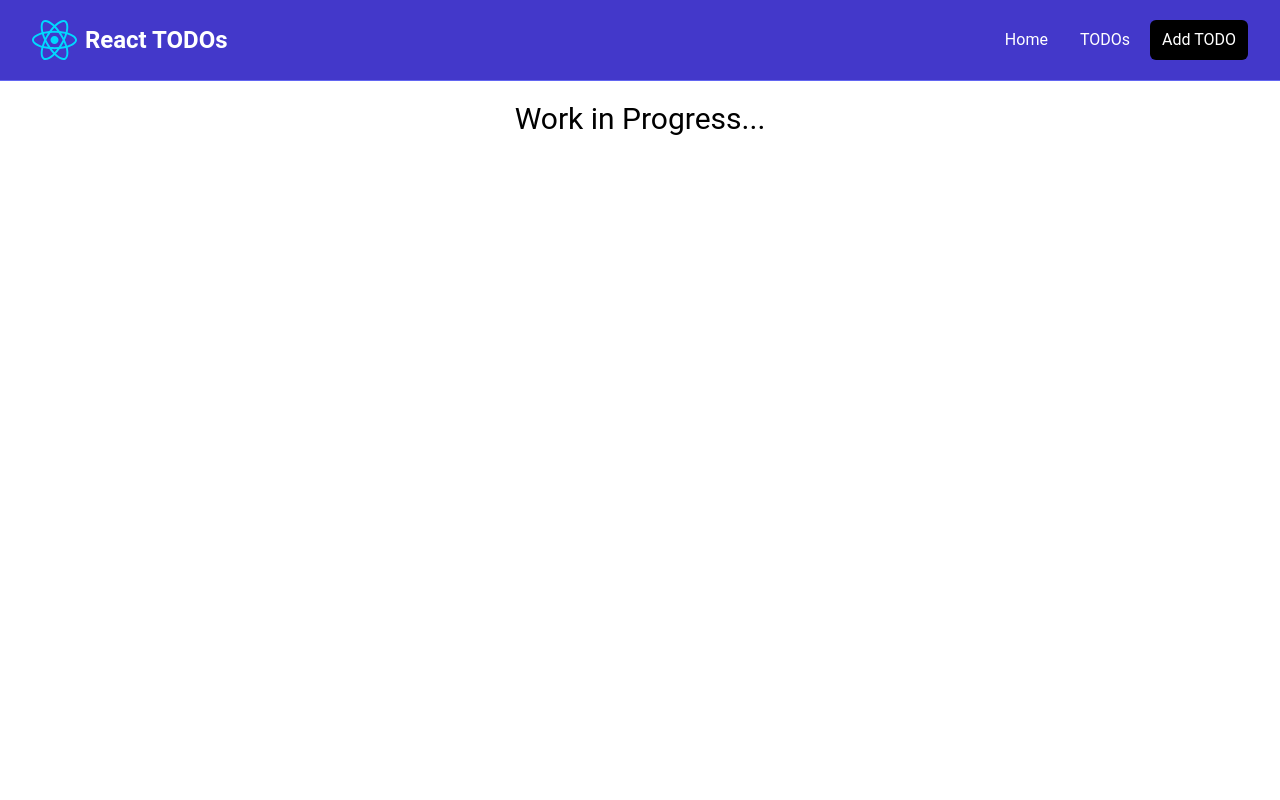
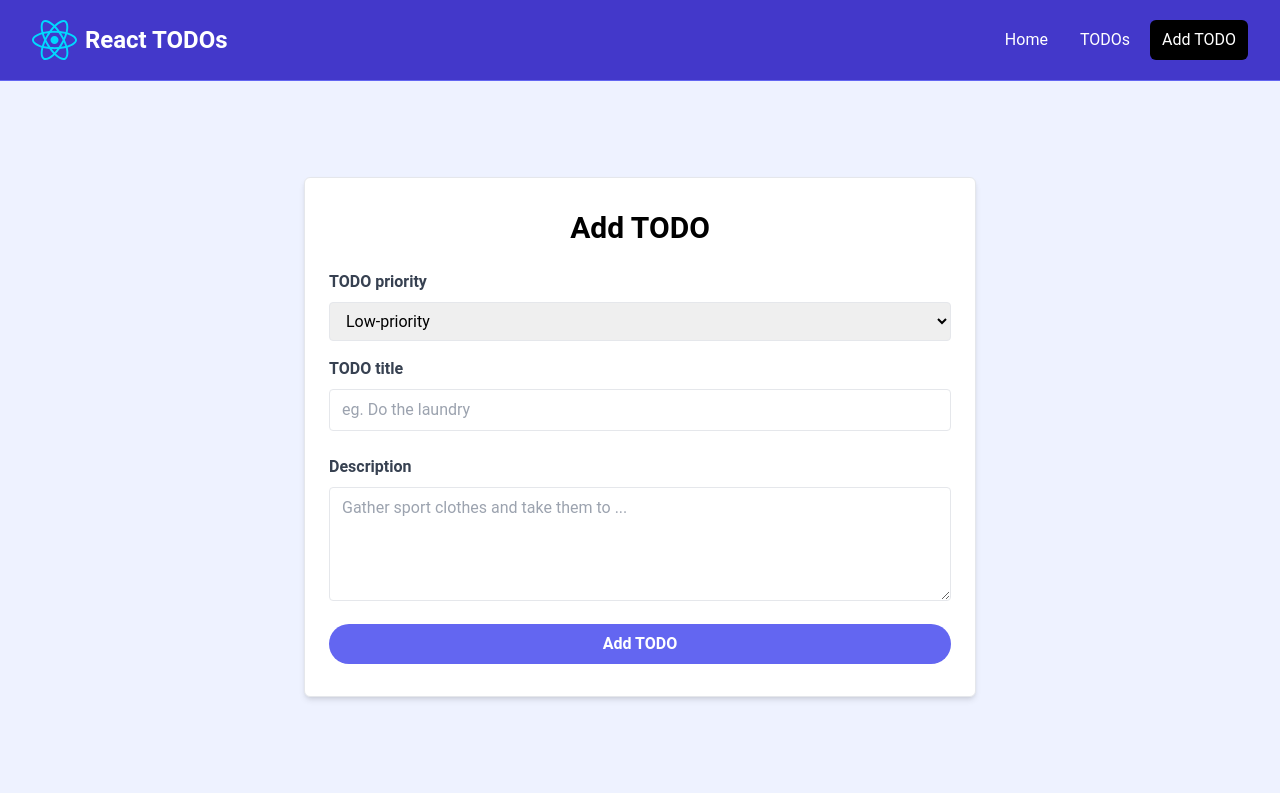
Before and after one commit to amirrh6/react-todos, a React (Vite) app: page /add-todo in a window 1280 px wide. Built offline with nearby package versions, Linux system fonts and the light colour scheme.

Commit message:
Add TODO / Delete TODO are now working

```diff
--- a/src/App.jsx
+++ b/src/App.jsx
@@ -11,7 +11,59 @@ import TODOsPage from './pages/TODOsPage';
 import TODOPage, { TODOLoader } from './pages/TODOPage';
 import AddTODOPage from './pages/AddTODOPage';
 import NotFoundPage from './pages/NotFoundPage';
+import defaultTODOs from './todos.json';
+import { backend } from './others/others';
 
+const deleteTODO = async (id) => {
+    if (backend == 'json-server') {
+        const apiUrl = `/api/todos/${id}`;
+
+        await fetch(apiUrl, {
+            method: 'DELETE'
+        });
+
+        return;
+    } else if (backend == 'browser') {
+        if (localStorage.getItem('todos') === null) {
+            localStorage.setItem('todos', JSON.stringify(defaultTODOs['todos']));
+        }
+
+        let readTODOs = JSON.parse(localStorage.getItem('todos'));
+
+        readTODOs = readTODOs.filter((object) => object.id != id);
+
+        localStorage.setItem('todos', JSON.stringify(readTODOs));
+    }
+};
+
+const addTODO = async (newTODO) => {
+    if (backend == 'json-server') {
+        const apiUrl = `/api/todos`;
+
+        await fetch(apiUrl, {
+            method: 'POST',
+            headers: {
+                'Content-Type': 'application/json'
+            },
+            body: JSON.stringify(newTODO)
+        });
+
+        return;
+    } else if (backend == 'browser') {
+        if (localStorage.getItem('todos') === null) {
+            localStorage.setItem('todos', JSON.stringify(defaultTODOs['todos']));
+        }
+
+        const readTODOs = JSON.parse(localStorage.getItem('todos'));
+
+        newTODO.id = readTODOs[readTODOs.length - 1]['id']
+            ? +readTODOs[readTODOs.length - 1]['id'] + 1
+            : '1';
+
+        readTODOs.push(newTODO);
+        localStorage.setItem('todos', JSON.stringify(readTODOs));
+    }
+};
 
 const App = () => {
     const router = createBrowserRouter(
@@ -19,8 +71,12 @@ const App = () => {
             <Route path="/" element={<MainLayout />}>
                 <Route index element={<HomePage />} />
                 <Route path="/todos" element={<TODOsPage />} />
-                <Route path="/todos/:id" element={<TODOPage />} loader={TODOLoader} />
-                <Route path="/add-todo" element={<AddTODOPage />} />
+                <Route
+                    path="/todos/:id"
+                    element={<TODOPage deleteTODO={deleteTODO} />}
+                    loader={TODOLoader}
+                />
+                <Route path="/add-todo" element={<AddTODOPage addTODOSubmit={addTODO} />} />
                 <Route path="*" element={<NotFoundPage />} />
             </Route>
         )
--- a/src/pages/AddTODOPage.jsx
+++ b/src/pages/AddTODOPage.jsx
@@ -1,5 +1,99 @@
-const AddTODOPage = () => {
-    return <div className="text-3xl text-center mt-5">Work in Progress...</div>;
+/* eslint-disable react/prop-types */
+import { useState } from 'react';
+import { useNavigate } from 'react-router-dom';
+
+const AddTODOPage = ({ addTODOSubmit }) => {
+    const [title, setTitle] = useState('');
+    const [priority, setPriority] = useState('Low-priority');
+    const [description, setDescription] = useState('');
+
+    const navigate = useNavigate();
+
+    const submitForm = (event) => {
+        event.preventDefault();
+
+        const newTODO = {
+            title,
+            priority,
+            description
+        };
+
+        addTODOSubmit(newTODO);
+        return navigate('/todos');
+    };
+
+    return (
+        <section className="bg-indigo-50">
+            <div className="container m-auto max-w-2xl py-24">
+                <div className="bg-white px-6 py-8 mb-4 shadow-md rounded-md border m-4 md:m-0">
+                    <form onSubmit={submitForm}>
+                        <h2 className="text-3xl text-center font-semibold mb-6">Add TODO</h2>
+
+                        <div className="mb-4">
+                            <label
+                                htmlFor="priority"
+                                className="block text-gray-700 font-bold mb-2"
+                            >
+                                TODO priority
+                            </label>
+                            <select
+                                id="priority"
+                                name="priority"
+                                className="border rounded w-full py-2 px-3"
+                                required
+                                value={priority}
+                                onChange={(event) => setPriority(event.target.value)}
+                            >
+                                <option value="High-priority">High-priority</option>
+                                <option value="Medium-priority">Medium-priority</option>
+                                <option value="Low-priority">Low-priority</option>
+                            </select>
+                        </div>
+
+                        <div className="mb-4">
+                            <label className="block text-gray-700 font-bold mb-2">TODO title</label>
+                            <input
+                                type="text"
+                                id="title"
+                                name="title"
+                                className="border rounded w-full py-2 px-3 mb-2"
+                                placeholder="eg. Do the laundry"
+                                required
+                                value={title}
+                                onChange={(event) => setTitle(event.target.value)}
+                            />
+                        </div>
+                        <div className="mb-4">
+                            <label
+                                htmlFor="description"
+                                className="block text-gray-700 font-bold mb-2"
+                            >
+                                Description
+                            </label>
+                            <textarea
+                                id="description"
+                                name="description"
+                                className="border rounded w-full py-2 px-3"
+                                rows="4"
+                                placeholder="Gather sport clothes and take them to ..."
+                                value={description}
+                                onChange={(event) => setDescription(event.target.value)}
+                            ></textarea>
+                        </div>
+
+                        <div>
+                            <button
+                                className="bg-indigo-500 hover:bg-indigo-600 text-white font-bold py-2 px-4 rounded-full w-full focus:outline-none focus:shadow-outline"
+                                type="submit"
+                            >
+                                Add TODO
+                            </button>
+                        </div>
+                    </form>
+                </div>
+            </div>
+        </section>
+    );
 };
 
 export default AddTODOPage;
--- a/src/pages/TODOPage.jsx
+++ b/src/pages/TODOPage.jsx
@@ -1,13 +1,15 @@
-import { useParams, useLoaderData, Link } from 'react-router-dom';
+/* eslint-disable react/prop-types */
+import { useParams, useLoaderData, Link, useNavigate } from 'react-router-dom';
 import { FaCheckCircle, FaClock } from 'react-icons/fa';
 import defaultTODOs from '../todos.json';
 import { backend } from '../others/others';
 
-const TODOPage = () => {
+const TODOPage = ({ deleteTODO }) => {
     // eslint-disable-next-line no-unused-vars
     const { id } = useParams();
 
     const todo = useLoaderData();
+    const navigate = useNavigate();
 
     return (
         <>
@@ -70,9 +72,15 @@ const TODOPage = () => {
                                 </Link>
                                 <button
                                     className="bg-red-500 hover:bg-red-600 text-white font-bold py-2 px-4 rounded-full w-full focus:outline-none focus:shadow-outline mt-4 block"
-                                    onClick={(event) => {
-                                        event.preventDefault();
-                                        alert('Work in Progress...');
+                                    onClick={() => {
+                                        if (
+                                            window.confirm(
+                                                'Are you sure you want to delete this item?'
+                                            )
+                                        ) {
+                                            deleteTODO(todo.id);
+                                            navigate('/todos');
+                                        }
                                     }}
                                 >
                                     Delete TODO
```
